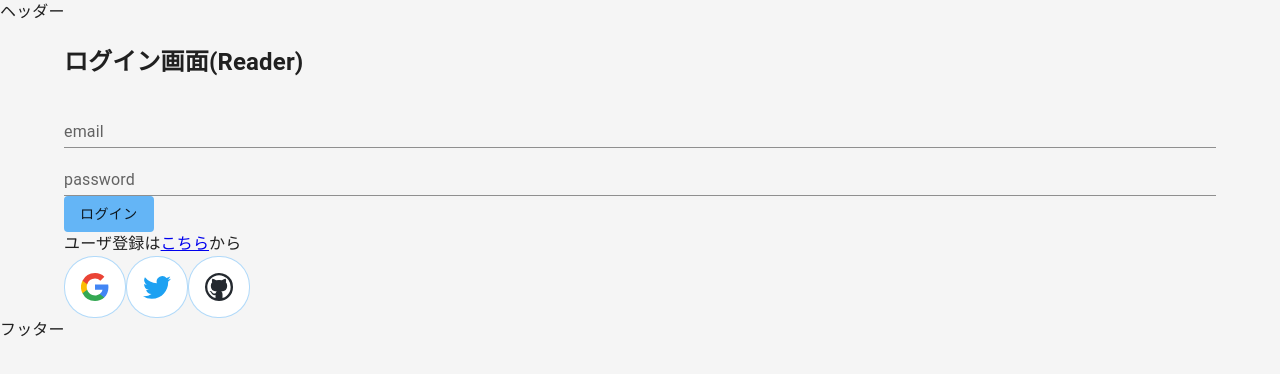
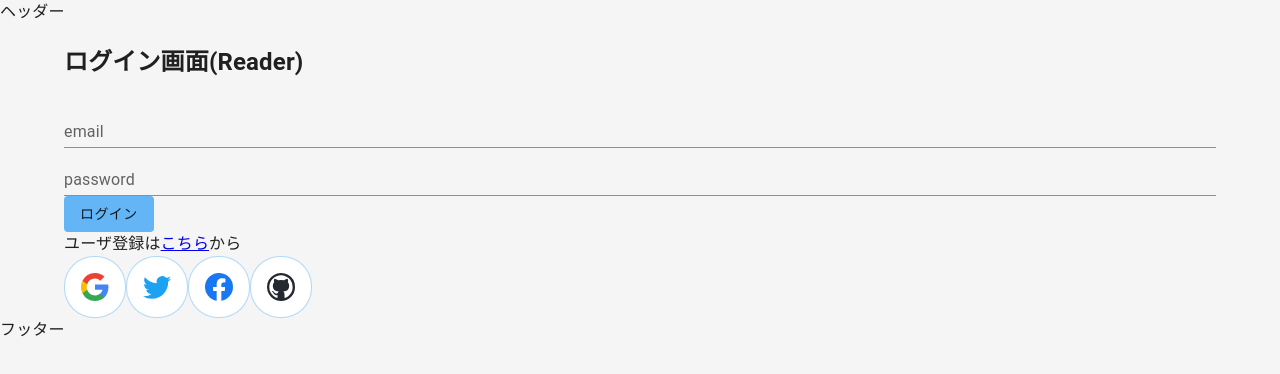
Before and after one commit to Makotty/E-Code_front, a React (Vite) app: page /reader_login in a window 1280 px wide. Shown: the top 374 px of the page. Built offline with nearby package versions, Linux system fonts and the light colour scheme; no server answers.

Commit message:
Facebook認証の実装(Log In)

```diff
--- a/src/pages/ReaderLogin.tsx
+++ b/src/pages/ReaderLogin.tsx
@@ -22,7 +22,12 @@ import BaseInput from '../components/BaseInput'
 import BaseOAuthButton from '../components/BaseOAuthButton'
 
 // Containers
-import { googleAuth, twitterAuth, githubAuth } from '../containers/OAuth'
+import {
+  googleAuth,
+  twitterAuth,
+  facebookAuth,
+  githubAuth
+} from '../containers/OAuth'
 
 // Contexts
 import { useOAuthContext } from '../contexts/OAuthContext'
@@ -33,6 +38,7 @@ import { IFormValues } from '../types/FormValues'
 // Images
 import googleIcon from '../assets/images/google-icon.svg'
 import twitterIcon from '../assets/images/twitter-icon.svg'
+import facebookIcon from '../assets/images/facebook-icon.svg'
 import githubIcon from '../assets/images/github-icon.svg'
 
 const ReaderLogin: VFC = () => {
@@ -113,6 +119,11 @@ const ReaderLogin: VFC = () => {
         oAuthAlt="Twitterのアイコン"
       />
       <BaseOAuthButton
+        serviceAuth={facebookAuth}
+        oAuthIcon={facebookIcon}
+        oAuthAlt="facebookのアイコン"
+      />
+      <BaseOAuthButton
         serviceAuth={githubAuth}
         oAuthIcon={githubIcon}
         oAuthAlt="GitHubのアイコン"
```
